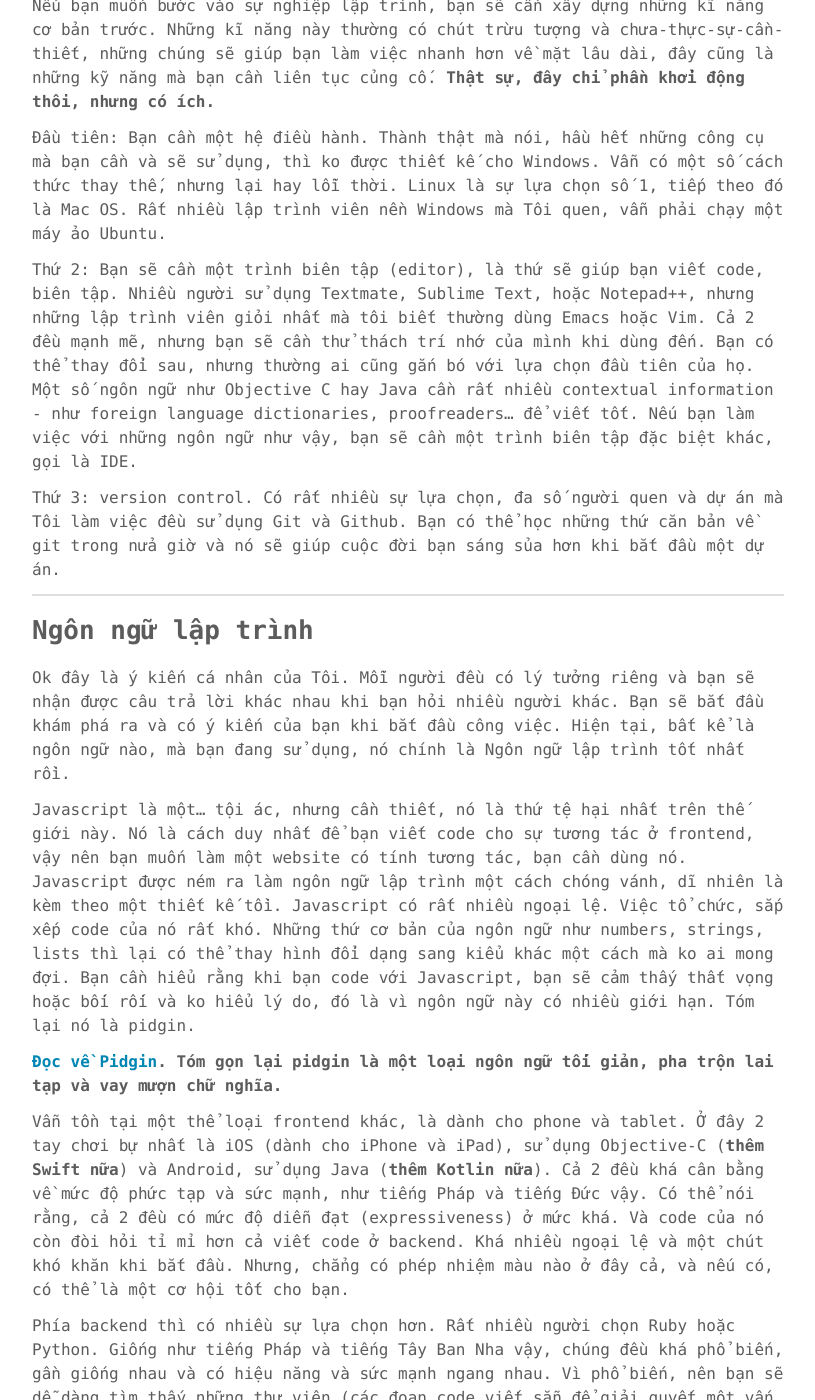
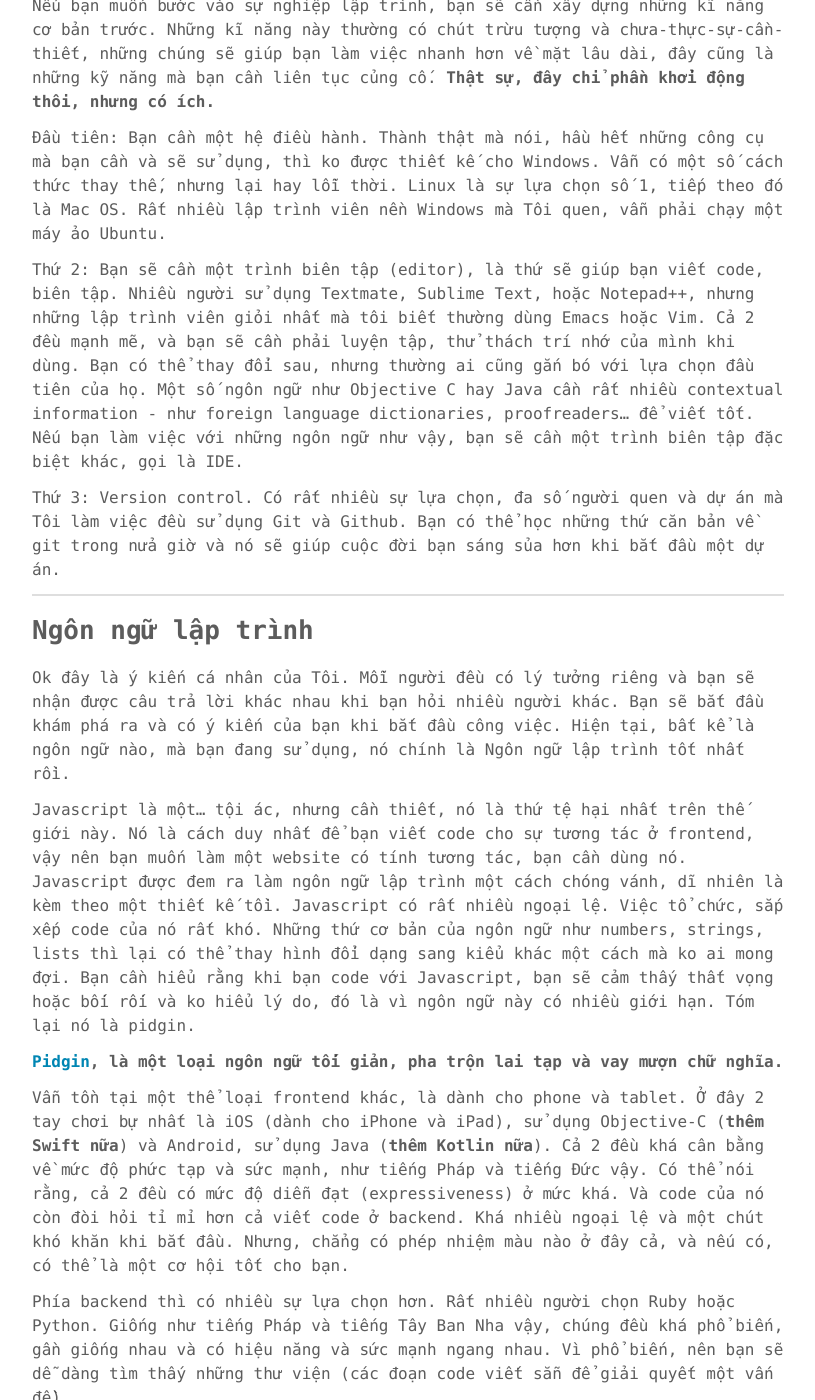
Before and after one commit to phuoc-thanh/phuoc-thanh.github.io, a Jekyll site: the page built from _posts/2018-11-21-getting-started-in-software.md, in a window 1280 px wide and 1400 px high, scrolled down 3929 px. Shown: the whole window, without its empty margins (232-1047 px from the left). Built offline with Jekyll 4.4.1, drawn with Linux system fonts in a browser that asks for light colours; some of the changed text lies outside the part shown.

Commit message:
edit a post from 2018, add an image

```diff
--- a/_posts/2018-11-21-getting-started-in-software.md
+++ b/_posts/2018-11-21-getting-started-in-software.md
@@ -81,9 +81,9 @@
 
 Đầu tiên: Bạn cần một hệ điều hành. Thành thật mà nói, hầu hết những công cụ mà bạn cần và sẽ sử dụng, thì ko được thiết kế cho Windows. Vẫn có một số cách thức thay thế, nhưng lại hay lỗi thời. Linux là sự lựa chọn số 1, tiếp theo đó là Mac OS. Rất nhiều lập trình viên nền Windows mà Tôi quen, vẫn phải chạy một máy ảo Ubuntu.
 
-Thứ 2: Bạn sẽ cần một trình biên tập (editor), là thứ sẽ giúp bạn viết code, biên tập. Nhiều người sử dụng Textmate, Sublime Text, hoặc Notepad++, nhưng những lập trình viên giỏi nhất mà tôi biết thường dùng Emacs hoặc Vim. Cả 2 đều mạnh mẽ, nhưng bạn sẽ cần thử thách trí nhớ của mình khi dùng đến. Bạn có thể thay đổi sau, nhưng thường ai cũng gắn bó với lựa chọn đầu tiên của họ. Một số ngôn ngữ như Objective C hay Java cần rất nhiều contextual information - như foreign language dictionaries, proofreaders... để viết tốt. Nếu bạn làm việc với những ngôn ngữ như vậy, bạn sẽ cần một trình biên tập đặc biệt khác, gọi là IDE.
+Thứ 2: Bạn sẽ cần một trình biên tập (editor), là thứ sẽ giúp bạn viết code, biên tập. Nhiều người sử dụng Textmate, Sublime Text, hoặc Notepad++, nhưng những lập trình viên giỏi nhất mà tôi biết thường dùng Emacs hoặc Vim. Cả 2 đều mạnh mẽ, và bạn sẽ cần phải luyện tập, thử thách trí nhớ của mình khi dùng. Bạn có thể thay đổi sau, nhưng thường ai cũng gắn bó với lựa chọn đầu tiên của họ. Một số ngôn ngữ như Objective C hay Java cần rất nhiều contextual information - như foreign language dictionaries, proofreaders... để viết tốt. Nếu bạn làm việc với những ngôn ngữ như vậy, bạn sẽ cần một trình biên tập đặc biệt khác, gọi là IDE.
 
-Thứ 3: version control. Có rất nhiều sự lựa chọn, đa số người quen và dự án mà Tôi làm việc đều sử dụng Git và Github. Bạn có thể học những thứ căn bản về git trong nửa giờ và nó sẽ giúp cuộc đời bạn sáng sủa hơn khi bắt đầu một dự án.
+Thứ 3: Version control. Có rất nhiều sự lựa chọn, đa số người quen và dự án mà Tôi làm việc đều sử dụng Git và Github. Bạn có thể học những thứ căn bản về git trong nửa giờ và nó sẽ giúp cuộc đời bạn sáng sủa hơn khi bắt đầu một dự án.
 
 ---
 
@@ -91,9 +91,9 @@
 
 Ok đây là ý kiến cá nhân của Tôi. Mỗi người đều có lý tưởng riêng và bạn sẽ nhận được câu trả lời khác nhau khi bạn hỏi nhiều người khác. Bạn sẽ bắt đầu khám phá ra và có ý kiến của bạn khi bắt đầu công việc. Hiện tại, bất kể là ngôn ngữ nào, mà bạn đang sử dụng, nó chính là Ngôn ngữ lập trình tốt nhất rồi.
 
-Javascript là một... tội ác, nhưng cần thiết, nó là thứ tệ hại nhất trên thế giới này. Nó là cách duy nhất để bạn viết code cho sự tương tác ở frontend, vậy nên bạn muốn làm một website có tính tương tác, bạn cần dùng nó. Javascript được ném ra làm ngôn ngữ lập trình một cách chóng vánh, dĩ nhiên là kèm theo một thiết kế tồi. Javascript có rất nhiều ngoại lệ. Việc tổ chức, sắp xếp code của nó rất khó. Những thứ cơ bản của ngôn ngữ như numbers, strings, lists thì lại có thể thay hình đổi dạng sang kiểu khác một cách mà ko ai mong đợi. Bạn cần hiểu rằng khi bạn code với Javascript, bạn sẽ cảm thấy thất vọng hoặc bối rối và ko hiểu lý do, đó là vì ngôn ngữ này có nhiều giới hạn. Tóm lại nó là pidgin.
+Javascript là một... tội ác, nhưng cần thiết, nó là thứ tệ hại nhất trên thế giới này. Nó là cách duy nhất để bạn viết code cho sự tương tác ở frontend, vậy nên bạn muốn làm một website có tính tương tác, bạn cần dùng nó. Javascript được đem ra làm ngôn ngữ lập trình một cách chóng vánh, dĩ nhiên là kèm theo một thiết kế tồi. Javascript có rất nhiều ngoại lệ. Việc tổ chức, sắp xếp code của nó rất khó. Những thứ cơ bản của ngôn ngữ như numbers, strings, lists thì lại có thể thay hình đổi dạng sang kiểu khác một cách mà ko ai mong đợi. Bạn cần hiểu rằng khi bạn code với Javascript, bạn sẽ cảm thấy thất vọng hoặc bối rối và ko hiểu lý do, đó là vì ngôn ngữ này có nhiều giới hạn. Tóm lại nó là pidgin.
 
-**[Đọc về Pidgin](https://vi.wikipedia.org/wiki/Pidgin_(ngôn_ngữ)). Tóm gọn lại pidgin là một loại ngôn ngữ tối giản, pha trộn lai tạp và vay mượn chữ nghĩa.**
+**[Pidgin](https://vi.wikipedia.org/wiki/Pidgin_(ngôn_ngữ)), là một loại ngôn ngữ tối giản, pha trộn lai tạp và vay mượn chữ nghĩa.**
 
 Vẫn tồn tại một thể loại frontend khác, là dành cho phone và tablet. Ở đây 2 tay chơi bự nhất là iOS (dành cho iPhone và iPad), sử dụng Objective-C (**thêm Swift nữa**) và Android, sử dụng Java (**thêm Kotlin nữa**). Cả 2 đều khá cân bằng về mức độ phức tạp và sức mạnh, như tiếng Pháp và tiếng Đức vậy. Có thể nói rằng, cả 2 đều có mức độ diễn đạt (expressiveness) ở mức khá. Và code của nó còn đòi hỏi tỉ mỉ hơn cả viết code ở backend. Khá nhiều ngoại lệ và một chút khó khăn khi bắt đầu. Nhưng, chẳng có phép nhiệm màu nào ở đây cả, và nếu có, có thể là một cơ hội tốt cho bạn.
 
```
Also changed, not shown: other parts of _posts/2018-11-21-getting-started-in-software.md (+3 -3 lines), assets/images/saoirse_ronan/the-way-back-2010.jpg (added).
